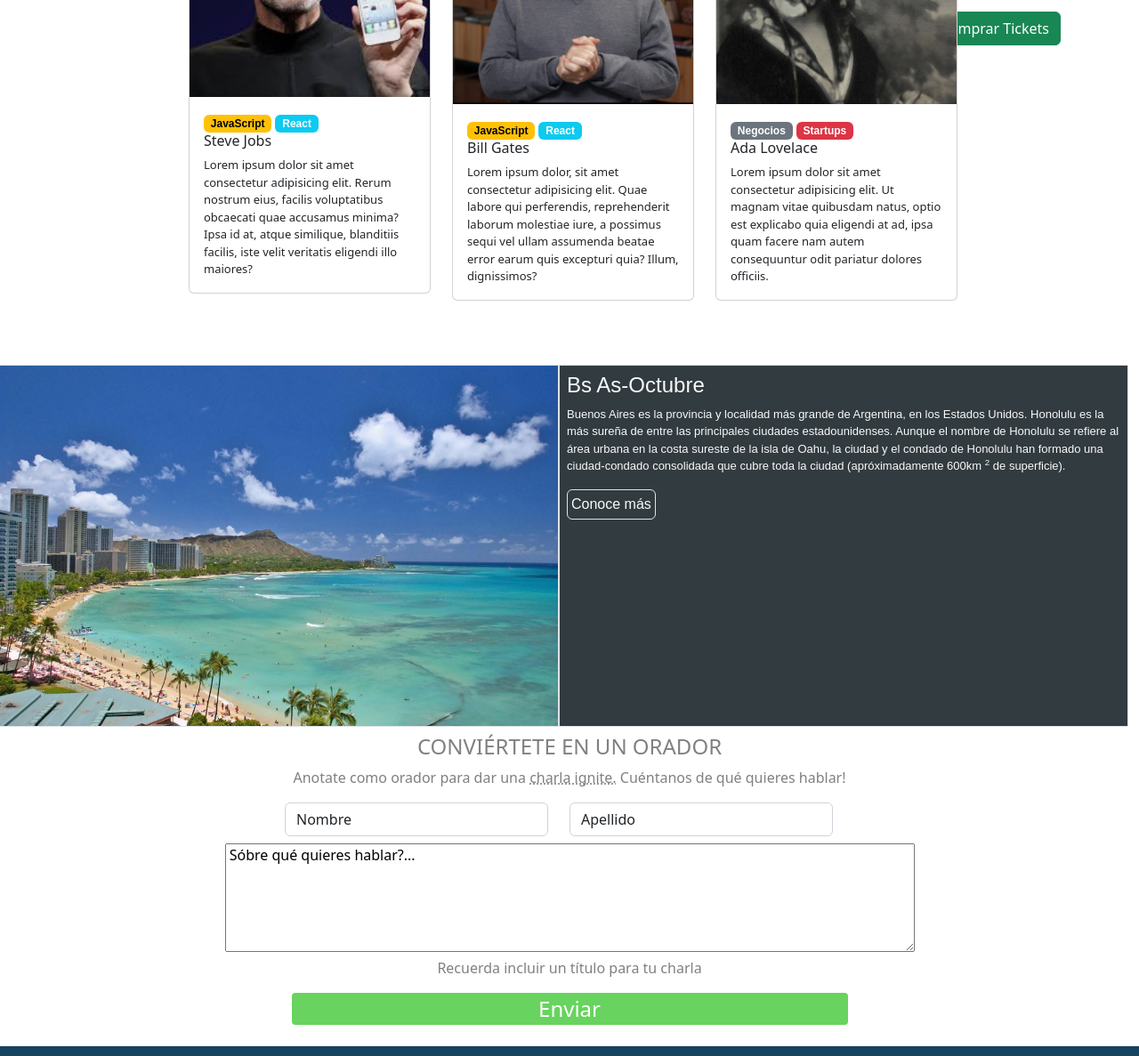
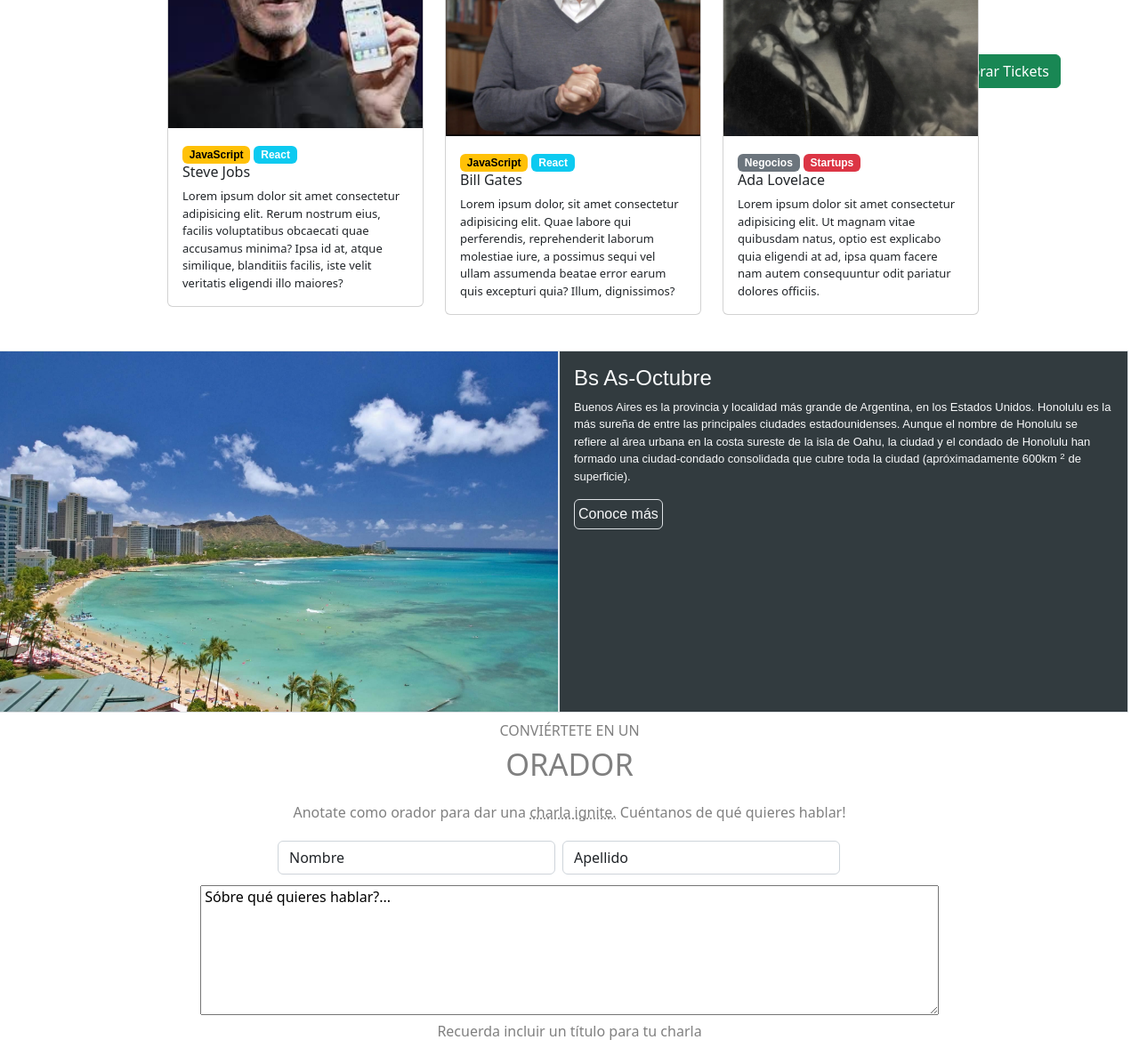
Before and after one commit to Floramirez88/Ejercicio-Integrador-C0C, a plain HTML site: page Index.html in a window 1280 px wide. Shown: the part 641-1828 px from the top of the page at 89% size. Drawn offline with nearby package versions, Linux system fonts and the light colour scheme.

Commit message:
terminadoFinal

```diff
--- a/Index.html
+++ b/Index.html
@@ -51,9 +51,9 @@
     </div>
 
 
-    <div class="container-fluid-O p-5">
+    <div class="container-fluid-O p-3">
       <div class="row justify-content-md-center no-gutters">
-        <p class="text-center">CONOCE A LOS <span>ORADORES</span></p>
+        <p class="text-center">CONOCE A LOS <br><span= class="ora"> ORADORES </span></p>
 
         <div class="col-sm-3">
           <div class="card h-90 m-3 w-80" style="width: 400px;">
@@ -107,7 +107,7 @@
         <div class="col-12 col-sm-12 col-md-6 p-0 border">
           <img  class="honolulu"src="img/honolulu.jpg" alt="honolulu">
         </div>
-        <div class="col-12 col-xs-12 col-sm-12 col-md-6 p-2 border texto text-light">
+        <div class="col-12 col-xs-12 col-sm-12 col-md-6 p-3 border texto text-light">
           <h4>Bs As-Octubre</h4>
           <p class="Bs">Buenos Aires es la provincia y localidad más grande de Argentina, en los Estados Unidos. Honolulu es la más sureña de entre las principales ciudades estadounidenses. Aunque el nombre de Honolulu se refiere al área urbana en la costa sureste de la isla de Oahu, la ciudad y el condado de Honolulu han formado una ciudad-condado consolidada que cubre toda la ciudad (apróximadamente 600km <sup>2</sup> de superficie). </p>
             <button type="button" class="btn btn-transparent border white 1 text-light p-1">Conoce más</button>
@@ -117,18 +117,18 @@
     </div>
 
 
-    <div class="container-formulario">
-      <h4>CONVIÉRTETE EN UN ORADOR</h4>
+    <div class="container-formulario ">
+      <p>CONVIÉRTETE EN UN <br> <span class="ora"> ORADOR</p>
       <p>Anotate  como orador para dar una <abbr title="atributte">charla ignite.</abbr> Cuéntanos de qué quieres hablar! </p>
        <form action="mailto:flor14.03.1988@gmail.com">
       <div class="container-fluid-sm">
         <div class="row justify-content-center pb-2">
-          <div class="col-sm-3">
+          <div class="col-sm-3 p-1">
            <input type="text"  class="form-control " name="Nombre" value="Nombre"></div>
-          <div class="col-sm-3">
+          <div class="col-sm-3 p-1">
            <input type="text"  class="form-control " name="Apellido" value="Apellido"></div>
         </div>
-       <textarea name="Comentario" cols="82" rows="5"> Sóbre qué quieres hablar?... </textarea>
+       <textarea name="Comentario " cols="88" rows="6"> Sóbre qué quieres hablar?... </textarea>
           <div class="re"><p>Recuerda incluir un título para tu charla</p></div>
            <input type="submit" class="btn-enviar" value="Enviar">
         </form>
--- a/index.css
+++ b/index.css
@@ -25,7 +25,7 @@ div.derecha-sm {position: absolute;
    text-align: end ;
    font-size: large;
    transform: translate(-50%,-50%);
-   font-size: 12px;
+   font-size: 1em;
     }
 
 
@@ -38,10 +38,12 @@ div.derecha-sm {position: absolute;
        font-family: sans-serif;
        }
 
- .span{font-size: 75px;
+ .span{font-size: 2em;
 
 }
+.ora{font-size: 215%;
 
+}
 
 
 .texto{ background-color: rgba(50,59,63,255);
@@ -82,7 +84,7 @@ div.derecha-sm {position: absolute;
  text-align: center}
 
 .form-control{padding: 6px;
-
+   color: #535353;
 }
 
 .container-fluid-P{
```
